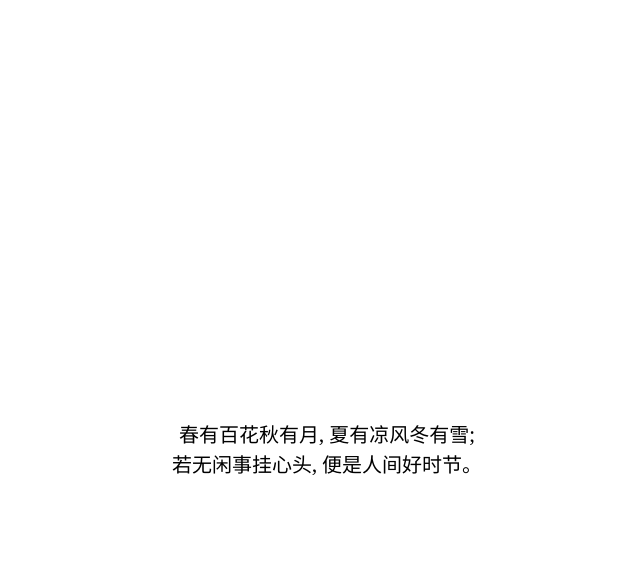
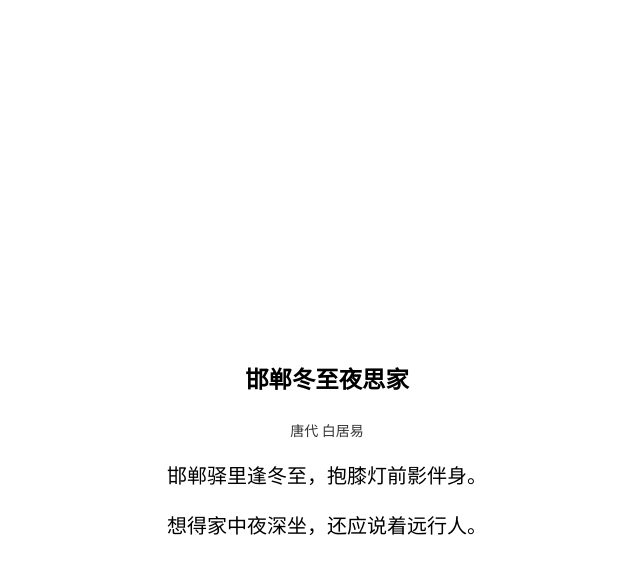
Before and after one commit to cirplan/poetry, a Jekyll site: the page built from index.md, in a window 1280 px wide. Shown: the top 574 px of the page, without its empty margins (313-953 px from the left). Built offline with Jekyll 4.4.1, drawn with Linux system fonts in a browser that asks for light colours.

Commit message:
change index

```diff
--- a/_layouts/default.html
+++ b/_layouts/default.html
@@ -3,6 +3,7 @@
 <head>
 	<meta charset="UTF-8">
 	<title>{{ page.title }}</title>
+	<meta name="viewport" content="width=device-width, initial-scale=1">
 	<link href="{{site.baseurl}}/assets/css/normalize.css" rel="stylesheet">
 	<link href="{{site.baseurl}}/assets/css/style.css" rel="stylesheet">
 </head>
--- a/assets/css/style.css
+++ b/assets/css/style.css
@@ -6,6 +6,7 @@ body {
   font-family: Georgia, KaiTi, "楷体", STKaiti, "华文楷体", serif;
   height: 100%;
   line-height: 1.5;
+  color: #000;
 }
 
 .container {
@@ -26,3 +27,10 @@ body {
   font-size: 16px;
   text-align: right;
 }
+
+.small {
+  margin: 5px 0;
+  font-size: 14px;
+  color: #333;
+  line-height: 1.5;
+}
--- a/index.md
+++ b/index.md
@@ -3,6 +3,10 @@ layout: default
 title: 首页
 ---
 
+### 邯郸冬至夜思家
 
-春有百花秋有月, 夏有凉风冬有雪;<br/>
-若无闲事挂心头, 便是人间好时节。
+<p class="small">唐代 白居易</p>
+
+邯郸驿里逢冬至，抱膝灯前影伴身。
+
+想得家中夜深坐，还应说着远行人。
```
Also changed, not shown: _posts/2016-11-16-welcome-to-jekyll.md (deleted, +0 -25 lines), Gemfile.lock, _posts/2016-12-21-han-dan.md (added).
